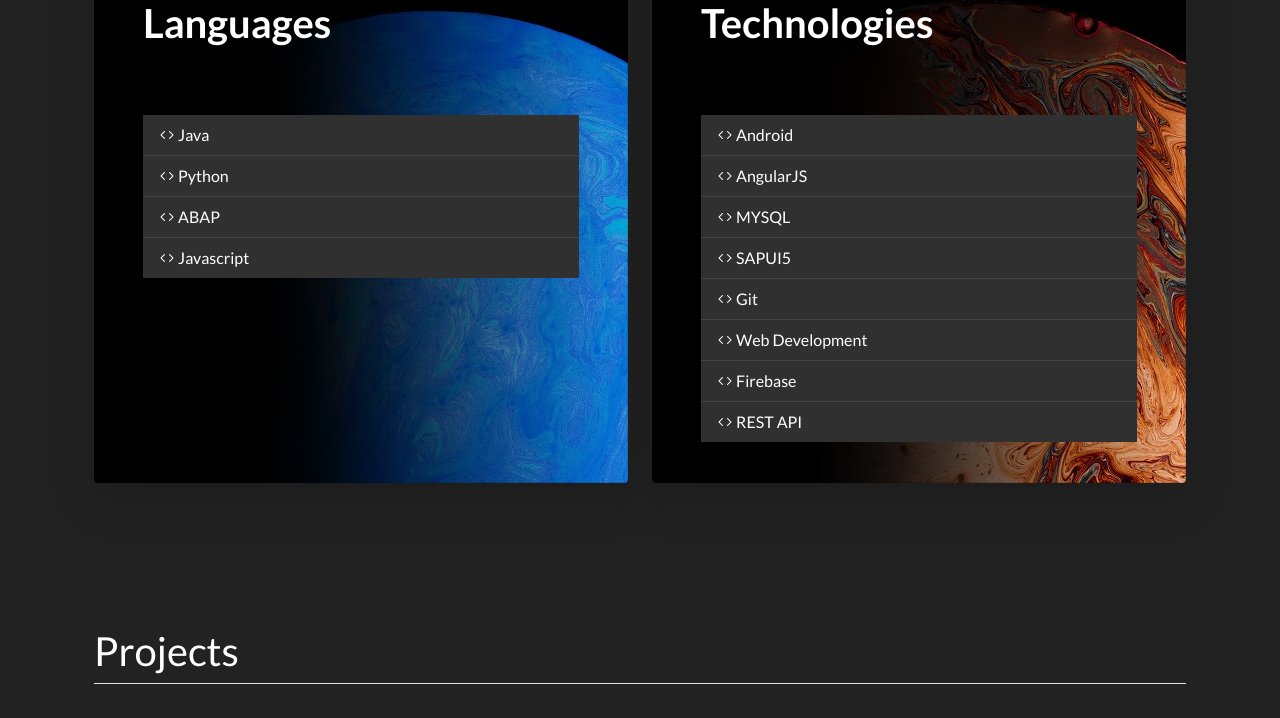
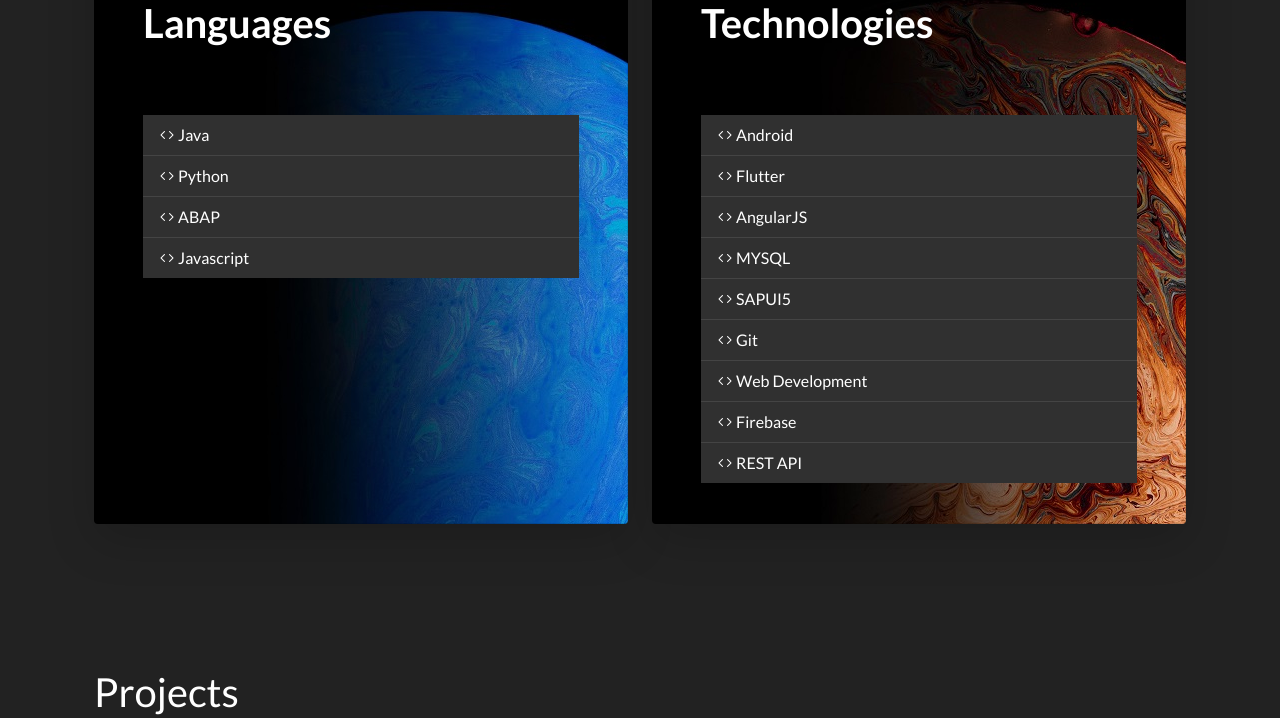
Before and after one commit to darshan099/darshan099.github.io, a plain HTML site: page index.html in a window 1280 px wide. Shown: the part 869-1587 px from the top of the page. Drawn offline with nearby package versions, Linux system fonts and the light colour scheme.

Commit message:
Update index.html

```diff
--- a/index.html
+++ b/index.html
@@ -136,6 +136,10 @@
                 <li class="list-group-item">
                   <div class="md-v-line"></div>
                   <i class="bi bi-code pr-3"></i> Android
+                </li>
+                <li class="list-group-item">
+                  <div class="md-v-line"></div>
+                  <i class="bi bi-code pr-3"></i> Flutter
                 </li>
                 <li class="list-group-item">
                   <div class="md-v-line"></div>
```
